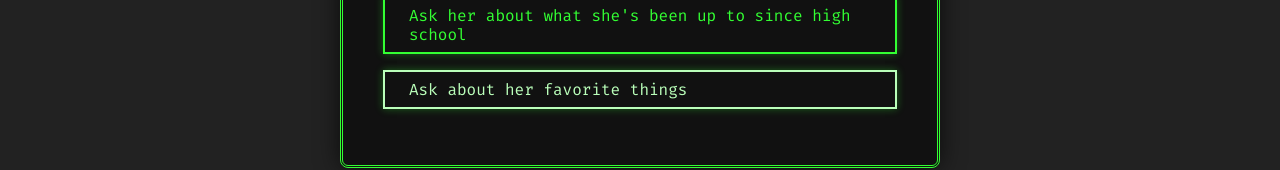
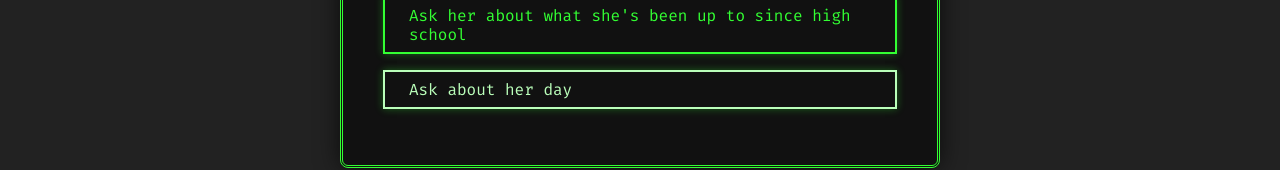
Before and after one commit to LoganCoop/Adventex, a Vue app: page /Adventex/the-date in a window 1280 px wide. Both pictures are taken after a click on the button "Reach out right away". Shown: the part 461-631 px from the top of the page. Built offline with nearby package versions, Linux system fonts and the light colour scheme.

Commit message:
small change

```diff
--- a/src/components/TheDate.vue
+++ b/src/components/TheDate.vue
@@ -14,7 +14,7 @@
         <p class="dos-text">You reach out to her as soon as possible and you begin to correspond. The conversation flows easily. Do you...</p>
         <div class="dos-buttons">
           <button class="dos-btn" @click="nextStep(3)">Ask her about what she's been up to since high school</button>
-          <button class="dos-btn alt" @click="nextStep(4)">Ask about her favorite things</button>
+          <button class="dos-btn alt" @click="nextStep(4)">Ask about her day</button>
         </div>
       </div>
       <div v-else-if="step === 2">
```
